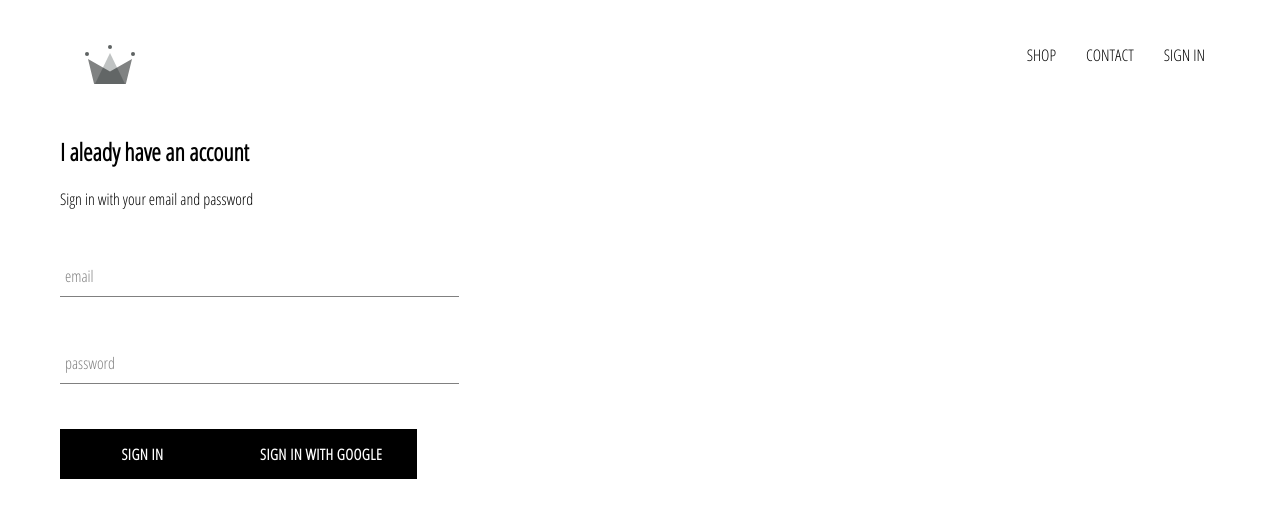
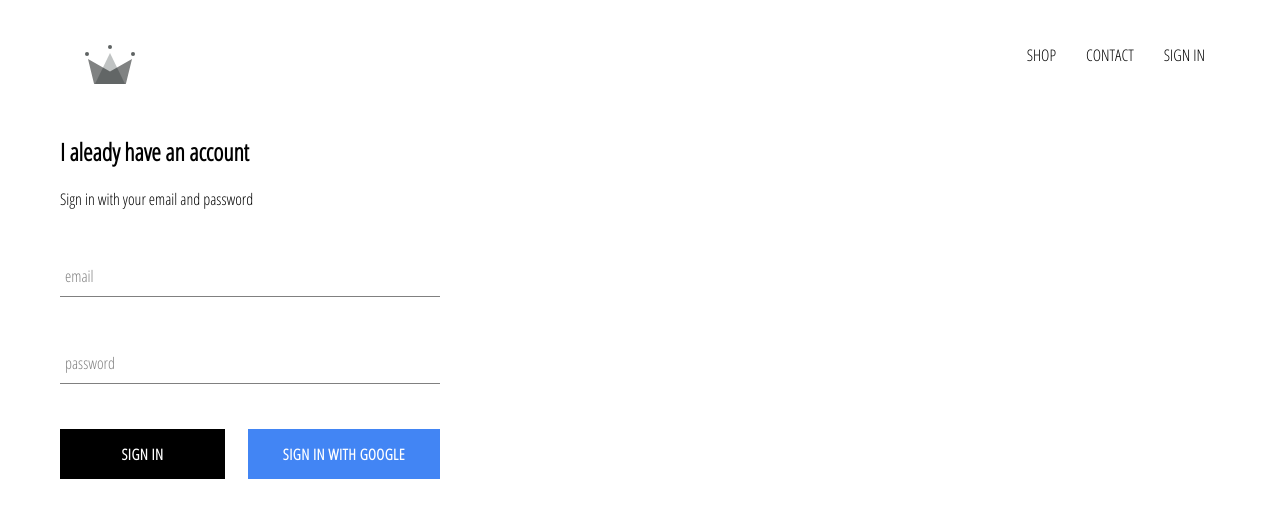
Before and after one commit to Trenzor/crwn-clothing, a React (Create React App) app: page /signin in a window 1280 px wide. Shown: the top 518 px of the page. Built offline with nearby package versions, Linux system fonts and the light colour scheme; no server answers.

Commit message:
sign in page

```diff
--- a/src/App.css
+++ b/src/App.css
@@ -7,3 +7,7 @@
     text-decoration: none;
     color: black;
 }
+
+* {
+    box-sizing: border-box;
+}
--- a/src/App.js
+++ b/src/App.js
@@ -5,11 +5,36 @@
 import ShopPage from './pages/shop/shop.component';
 import Header from './components/header/header.component';
 import SignInAndSignUpPage from './components/sign-in-and-sign-up/sign-in-and-sign-up.component';
+import { auth } from './firebase/firebase.utils';
 
-function App() {
+
+class App extends React.Component {
+  constructor(props) {
+    super(props);
+
+    this.state = {
+      currentUser: null
+    }
+  }
+
+  unsubscribeFromAuth = null
+
+  componentDidMount() {
+    this.unsubscribeFromAuth = auth.onAuthStateChanged(user => {
+      this.setState({currentUser: user})
+
+      console.log(user)
+    })
+  }
+
+  componentWillUnmount() {
+    this.unsubscribeFromAuth();
+  }
+
+  render() {
     return (
       <div>
-        <Header />
+          <Header currentUser={this.state.currentUser} />
         <Switch>
           <Route exact path='/' component={HomePage} />
           <Route exact path='/shop' component={ShopPage} />
@@ -20,4 +45,6 @@
     );
   }
 
+}
+
 export default App;
--- a/src/components/custom-button/custom-button.component.jsx
+++ b/src/components/custom-button/custom-button.component.jsx
@@ -2,10 +2,13 @@
 
 import './custom-button.styles.scss'
 
-const CustomButton = ({ children, ...otherProps }) => (
-    <button className='custom-button' {...otherProps}>
-        {children}
-    </button>
+const CustomButton = ({ children, isGoogleSignIn, ...otherProps }) => (
+    <button
+    className={`${isGoogleSignIn ? 'google-sign-in' : ''} custom-button`}
+    {...otherProps}
+  >
+    {children}
+  </button>
 )
 
 export default CustomButton
--- a/src/components/custom-button/custom-button.styles.scss
+++ b/src/components/custom-button/custom-button.styles.scss
@@ -19,4 +19,14 @@
       color: black;
       border: 1px solid black;
     }
+
+    &.google-sign-in {
+        background-color: #4285f4;
+        color: white;
+
+        &:hover {
+            background-color: #357ae8;
+            border: none;
+        }
+    }
   }
--- a/src/components/header/header.component.jsx
+++ b/src/components/header/header.component.jsx
@@ -2,8 +2,9 @@
 import { Link } from 'react-router-dom';
 import { ReactComponent as Logo } from '../../assets/crown.svg';
 import './header.styles.scss';
+import { auth } from '../../firebase/firebase.utils';
 
-const Header = () => (
+const Header = ({ currentUser }) => (
     <div className='header'>
         <Link className='logo-container' to='/'>
             <Logo className='logo'/>
@@ -15,9 +16,16 @@
             <Link className='option' to='/shop'>
                 CONTACT
             </Link>
-            <Link className='option' to='/signin'>
-                SIGN IN
-            </Link>
+            {
+                currentUser ?
+                <div className='option' onClick={() => auth.signOut()}> SIGN OUT </div>
+                :
+                <Link className='option' to='/signin'>
+                    SIGN IN
+                </Link>
+            }
+
+
         </div>
     </div>
 )
--- a/src/components/header/header.styles.scss
+++ b/src/components/header/header.styles.scss
@@ -20,6 +20,7 @@
 
       .option {
         padding: 10px 15px;
+        cursor: pointer;
       }
     }
   }
--- a/src/components/sign-in/sign-in.component.jsx
+++ b/src/components/sign-in/sign-in.component.jsx
@@ -51,9 +51,11 @@
                         required
                     />
 
+                    <div className='buttons'>
+                        <CustomButton type="submit"> Sign In </CustomButton>
+                        <CustomButton onClick={signInWithGoogle} isGoogleSignIn> {' '} Sign in with Google {' '} </CustomButton>
+                    </div>
 
-                    <CustomButton type="submit"> Sign In </CustomButton>
-                    <CustomButton onClick={signInWithGoogle}> {' '} Sign in with Google {' '} </CustomButton>
                 </form>
             </div>
         )
--- a/src/components/sign-in/sign-in.styles.scss
+++ b/src/components/sign-in/sign-in.styles.scss
@@ -1,9 +1,14 @@
 .sign-in {
-    width: 30vw;
+    width: 380px;
     display: flex;
     flex-direction: column;
 
     .title {
         margin: 10px 0;
     }
+
+    .buttons {
+        display: flex;
+        justify-content: space-between;
+    }
 }
```
Lines whose indentation alone changed are shown as unchanged.
